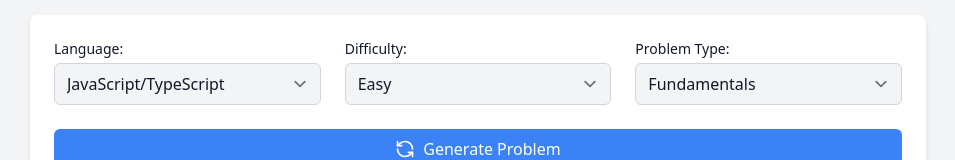
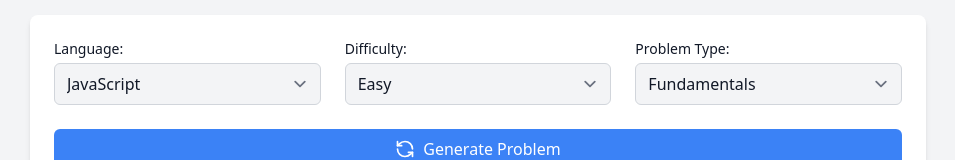
Before and after one commit to movarnell/Code-Problems-V2, a React (Vite) app: page / in a window 1280 px wide. Shown: the part 297-457 px from the top of the page, without its empty margins (162-1117 px from the left). Built offline with nearby package versions, Linux system fonts and the light colour scheme.

Commit message:
Enhance language options in problem generation form by adding TypeScript, Rust, C++, C#, Ruby, and Go

```diff
--- a/src/components/GenerateProblemForm.jsx
+++ b/src/components/GenerateProblemForm.jsx
@@ -65,10 +65,15 @@ function GenerateProblemForm({ setProblem }) {
             onChange={handleInputChange}
             className="w-full px-3 py-2 transition-colors duration-300 border border-gray-300 rounded-md text-text-light dark:text-text-dark dark:border-gray-600 bg-background-light dark:bg-background-dark focus:outline-none focus:ring-2 focus:ring-primary-light dark:focus:ring-primary-dark"
           >
-            <option value="JavaScript">JavaScript/TypeScript</option>
-
+            <option value="JavaScript">JavaScript</option>
+            <option value="TypeScript">TypeScript</option>
             <option value="Python">Python</option>
             <option value="Java">Java</option>
+            <option value="Rust">Rust</option>
+      <option value="C++">C++</option>
+            <option value="C#">C#</option>
+            <option value="Ruby">Ruby</option>
+            <option value="Go">Go</option>
             {/* Add more languages as needed */}
           </select>
         </div>
--- a/src/components/ProblemDisplay.jsx
+++ b/src/components/ProblemDisplay.jsx
@@ -6,6 +6,11 @@ import 'ace-builds/src-noconflict/mode-javascript';
 import 'ace-builds/src-noconflict/mode-python';
 import 'ace-builds/src-noconflict/mode-java';
 import 'ace-builds/src-noconflict/mode-typescript';
+import 'ace-builds/src-noconflict/mode-csharp';
+import 'ace-builds/src-noconflict/mode-ruby';
+import 'ace-builds/src-noconflict/mode-go';
+import 'ace-builds/src-noconflict/mode-rust';
+
 
 import 'ace-builds/src-noconflict/theme-vibrant_ink';
 
```
